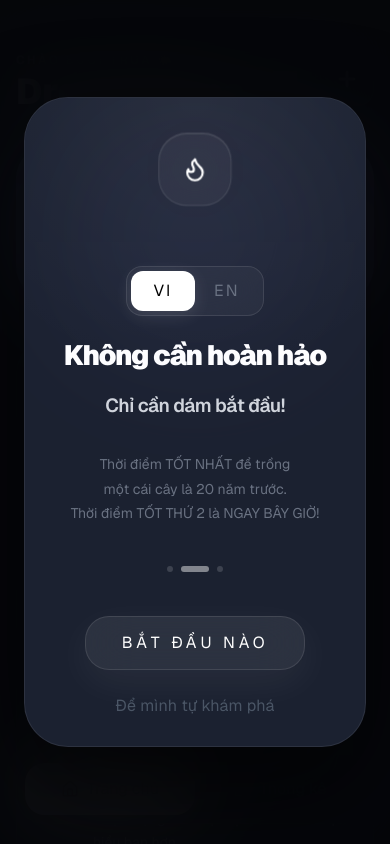
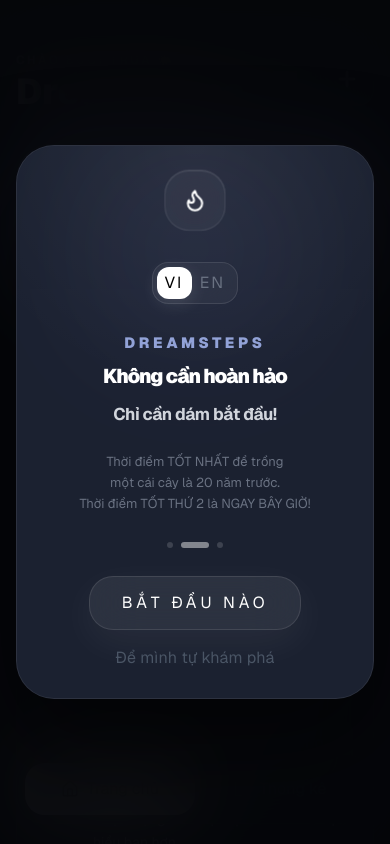
Before and after one commit to KCT-GH-MAN/DreamSteps, a Next.js app: page / in a window 390 px wide. Shown: the top 844 px of the page. Built offline with nearby package versions, Linux system fonts and the light colour scheme; grey boxes are pictures that could not be loaded.

Commit message:
Fix mobile layout and icon

```diff
--- a/app/page.tsx
+++ b/app/page.tsx
@@ -1774,7 +1774,7 @@
 
       <AnimatePresence>
         {showWelcome && (
-          <div className="fixed inset-0 z-[120] flex items-center justify-center p-6">
+          <div className="fixed inset-0 z-[120] flex items-center justify-center p-4 sm:p-6">
             <motion.div
               initial={{ opacity: 0 }}
               animate={{ opacity: 1 }}
@@ -1791,12 +1791,12 @@
                 stiffness: 140,
                 damping: 22,
               }}
-              className={`relative w-full max-w-sm overflow-hidden rounded-[44px] h-[650px] border border-white/[0.08] ${currentTheme.surface} px-8 py-10 text-center shadow-[0_40px_100px_rgba(0,0,0,0.55)]`}
+              className={`relative w-full max-w-[360px] overflow-hidden rounded-[38px] border border-white/[0.08] ${currentTheme.surface} px-6 py-7 text-center shadow-[0_40px_100px_rgba(0,0,0,0.55)] sm:max-w-sm sm:px-7 sm:py-8`}
             >
               <motion.div
                 aria-hidden="true"
                 animate={{
-                  opacity: [0.12, 0.26, 0.12],
+                  opacity: [0.12, 0.24, 0.12],
                   scale: [0.94, 1.08, 0.94],
                 }}
                 transition={{
@@ -1804,14 +1804,14 @@
                   repeat: Infinity,
                   ease: "easeInOut",
                 }}
-                className={`absolute pointer-events-none left-1/2 top-8 h-52 w-52 -translate-x-1/2 rounded-full bg-gradient-to-br ${currentTheme.primaryGradient} blur-[95px]`}
+                className={`absolute pointer-events-none left-1/2 top-4 h-44 w-44 -translate-x-1/2 rounded-full bg-gradient-to-br ${currentTheme.primaryGradient} blur-[85px]`}
               />
 
-              <div className="absolute inset-0 pointer-events-none rounded-[44px] h-[650px] bg-[radial-gradient(circle_at_top,rgba(255,255,255,0.05),transparent_42%)]" />
+              <div className="absolute inset-0 pointer-events-none rounded-[38px] bg-[radial-gradient(circle_at_top,rgba(255,255,255,0.055),transparent_42%)]" />
 
               <motion.div
                 animate={{
-                  y: [0, -5, 0],
+                  y: [0, -4, 0],
                   scale: [1, 1.02, 1],
                 }}
                 transition={{
@@ -1819,11 +1819,11 @@
                   repeat: Infinity,
                   ease: "easeInOut",
                 }}
-                className="relative mx-auto flex h-[72px] w-[72px] items-center justify-center rounded-[28px] border border-white/10 bg-white/[0.045] shadow-[inset_0_1px_0_rgba(255,255,255,0.08)] backdrop-blur-xl"
+                className="relative mx-auto flex h-[60px] w-[60px] items-center justify-center rounded-[24px] border border-white/10 bg-white/[0.045] shadow-[inset_0_1px_0_rgba(255,255,255,0.08)] backdrop-blur-xl"
               >
                 <motion.div
                   animate={{
-                    opacity: [0.2, 0.45, 0.2],
+                    opacity: [0.18, 0.42, 0.18],
                     scale: [0.9, 1.12, 0.9],
                   }}
                   transition={{
@@ -1831,19 +1831,18 @@
                     repeat: Infinity,
                     ease: "easeInOut",
                   }}
-                  className="absolute inset-0 rounded-[28px] bg-orange-300/10 blur-2xl"
+                  className="absolute inset-0 rounded-[24px] bg-orange-300/10 blur-2xl"
                 />
 
-                <Flame size={26} className="relative text-white" />
+                <Flame size={24} className="relative text-white" />
               </motion.div>
 
-              <div className="mt-14">
-            <div className="relative z-20 mt-8 flex justify-center">
+              <div className="relative z-20 mt-7 flex justify-center">
                 <div className="flex rounded-2xl border border-white/10 bg-white/[0.04] p-1 backdrop-blur-xl">
                   <button
                     type="button"
                     onClick={() => setLanguage("vi")}
-      className={`min-w-[64px] rounded-xl px-4 py-2 text-xs font-black uppercase tracking-[0.14em] transition-all ${
+                    className={`min-w-[35px] rounded-xl px-2 py-1 text-xs font-black uppercase tracking-[0.14em] transition-all ${
                       language === "vi"
                         ? "bg-white text-black shadow-[0_4px_18px_rgba(255,255,255,0.12)]"
                         : "text-gray-500 hover:text-white"
@@ -1855,7 +1854,7 @@
                   <button
                     type="button"
                     onClick={() => setLanguage("en")}
-      className={`min-w-[64px] rounded-xl px-4 py-2 text-xs font-black uppercase tracking-[0.14em] transition-all ${
+                    className={`min-w-[35px] rounded-xl px-2 py-1 text-xs font-black uppercase tracking-[0.14em] transition-all ${
                       language === "en"
                         ? "bg-white text-black shadow-[0_4px_18px_rgba(255,255,255,0.12)]"
                         : "text-gray-500 hover:text-white"
@@ -1865,23 +1864,28 @@
                   </button>
                 </div>
               </div>
-<br />
-              <h2 className="text-[28px] font-black leading-[1.14] tracking-[-0.045em] text-white">
+
+              <div className="relative z-10 mt-7">
+                <p className="text-[15px] font-black uppercase tracking-[0.24em] text-[#AFC2FF]/80">
+                  DreamSteps
+                </p>
+
+                <h2 className="mx-auto mt-3 max-w-[17ch] text-[20px] font-black leading-[1.04] tracking-[-0.055em] text-white sm:text-[32px]">
                   {t.welcome.title}
                 </h2>
 
-                <p className="mt-5 text-[19px] font-semibold tracking-[-0.03em] text-gray-300">
+                <p className="mx-auto mt-4 max-w-[22ch] text-[17px] font-bold leading-snug tracking-[-0.03em] text-gray-300">
                   {t.welcome.subtitle}
                 </p>
               </div>
 
-              <p className="mx-auto mt-8 min-h-[52px] max-w-[30ch] text-[14px] leading-[1.75] text-gray-500 text-balance">
+              <p className="relative z-10 mx-auto mt-6 max-w-[28ch] text-[13px] leading-relaxed text-gray-500 text-balance">
                 {t.welcome.quote}
                 <br />
                 {t.welcome.quoteSecond}
               </p>
 
-              <div className="mt-10 flex items-center justify-center gap-2">
+              <div className="relative z-10 mt-7 flex items-center justify-center gap-2">
                 <div className="h-1.5 w-1.5 rounded-full bg-white/15" />
                 <div className="h-1.5 w-7 rounded-full bg-white/45" />
                 <div className="h-1.5 w-1.5 rounded-full bg-white/15" />
@@ -1901,7 +1905,7 @@
                     setOpenFocus(true);
                   }, 220);
                 }}
-                className="mt-11 mx-auto flex w-fit min-w-[220px] items-center justify-center rounded-[24px] border border-white/10 bg-white/[0.08] px-9 py-3.5 text-sm font-black uppercase tracking-[0.24em] text-white backdrop-blur-xl shadow-[0_12px_40px_rgba(255,255,255,0.06)] transition-all hover:bg-white/[0.11] active:scale-[0.99]"
+                className="relative z-10 mt-7 mx-auto flex w-fit min-w-[210px] items-center justify-center rounded-[24px] border border-white/10 bg-white/[0.08] px-8 py-3.5 text-sm font-black uppercase tracking-[0.24em] text-white backdrop-blur-xl shadow-[0_12px_40px_rgba(255,255,255,0.06)] transition-all hover:bg-white/[0.11] active:scale-[0.99]"
               >
                 {t.welcome.startSmall}
               </button>
@@ -1912,7 +1916,7 @@
                   localStorage.setItem("ds-welcome-seen", "true");
                   setShowWelcome(false);
                 }}
-                className="mt-6 text-[12px] font-semibold tracking-[0.01em] text-gray-600 transition-colors hover:text-gray-400"
+                className="relative z-10 mt-4 text-[12px] font-semibold tracking-[0.01em] text-gray-600 transition-colors hover:text-gray-400"
               >
                 {t.welcome.explore}
               </button>
```
Lines whose indentation alone changed are shown as unchanged.
